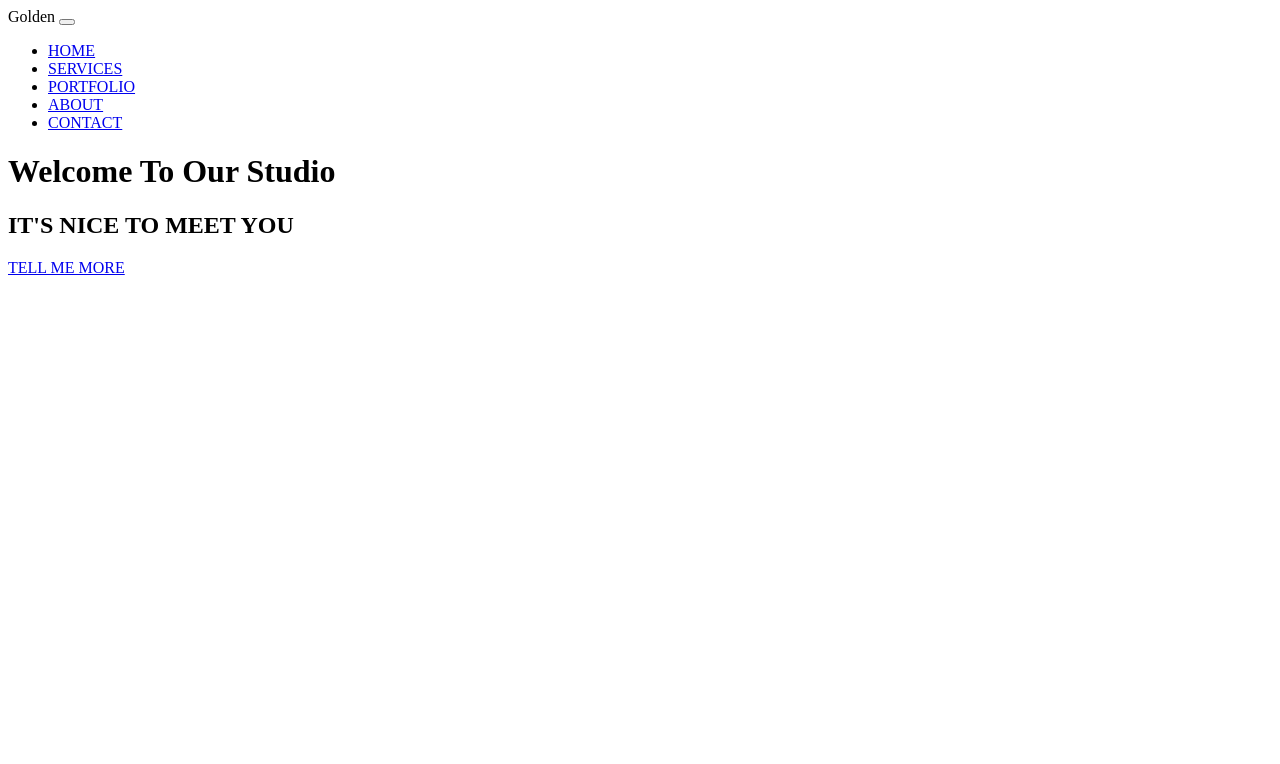
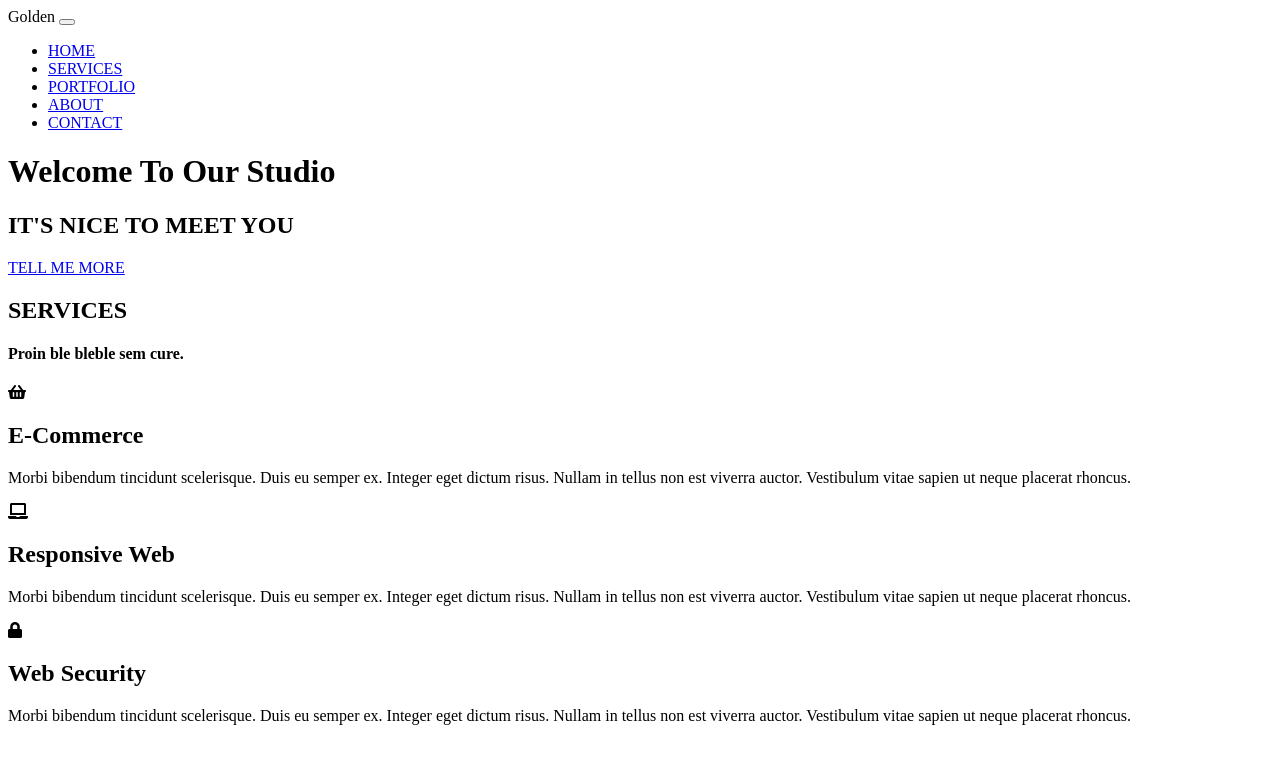
Before and after one commit to Malgosia-web/zadanie-z-task-runner, a website: page index.html in a window 1280 px wide. Drawn offline with nearby package versions, Linux system fonts and the light colour scheme; files that its build step writes are made by us from their sources; a web font is replaced by a local one.

Commit message:
add services

```diff
--- a/index.html
+++ b/index.html
@@ -32,6 +32,27 @@
                 <a href="#" class="btn btn-one">TELL ME MORE</a>
             </div>
         </header>
+        <section class="container">
+            <h1>SERVICES</h1>
+            <h4>Proin ble bleble sem cure.</h4>
+            <div class="services">
+                <div class="services-description">
+                    <i class="fas fa-shopping-basket"></i>
+                    <h2>E-Commerce</h2>
+                    <p>Morbi bibendum tincidunt scelerisque. Duis eu semper ex. Integer eget dictum risus. Nullam in tellus non est viverra auctor. Vestibulum vitae sapien ut neque placerat rhoncus.</p>
+                </div>
+                <div class="services-description">
+                    <i class="fas fa-laptop"></i>
+                    <h2>Responsive Web</h2>
+                    <p>Morbi bibendum tincidunt scelerisque. Duis eu semper ex. Integer eget dictum risus. Nullam in tellus non est viverra auctor. Vestibulum vitae sapien ut neque placerat rhoncus.</p>
+                </div>
+                <div class="services-description">
+                    <i class="fas fa-lock"></i>
+                    <h2>Web Security</h2>
+                    <p>Morbi bibendum tincidunt scelerisque. Duis eu semper ex. Integer eget dictum risus. Nullam in tellus non est viverra auctor. Vestibulum vitae sapien ut neque placerat rhoncus.</p>
+                </div>
+            </div>
+        </section>
     </body>
     <footer>
     </footer>
```
